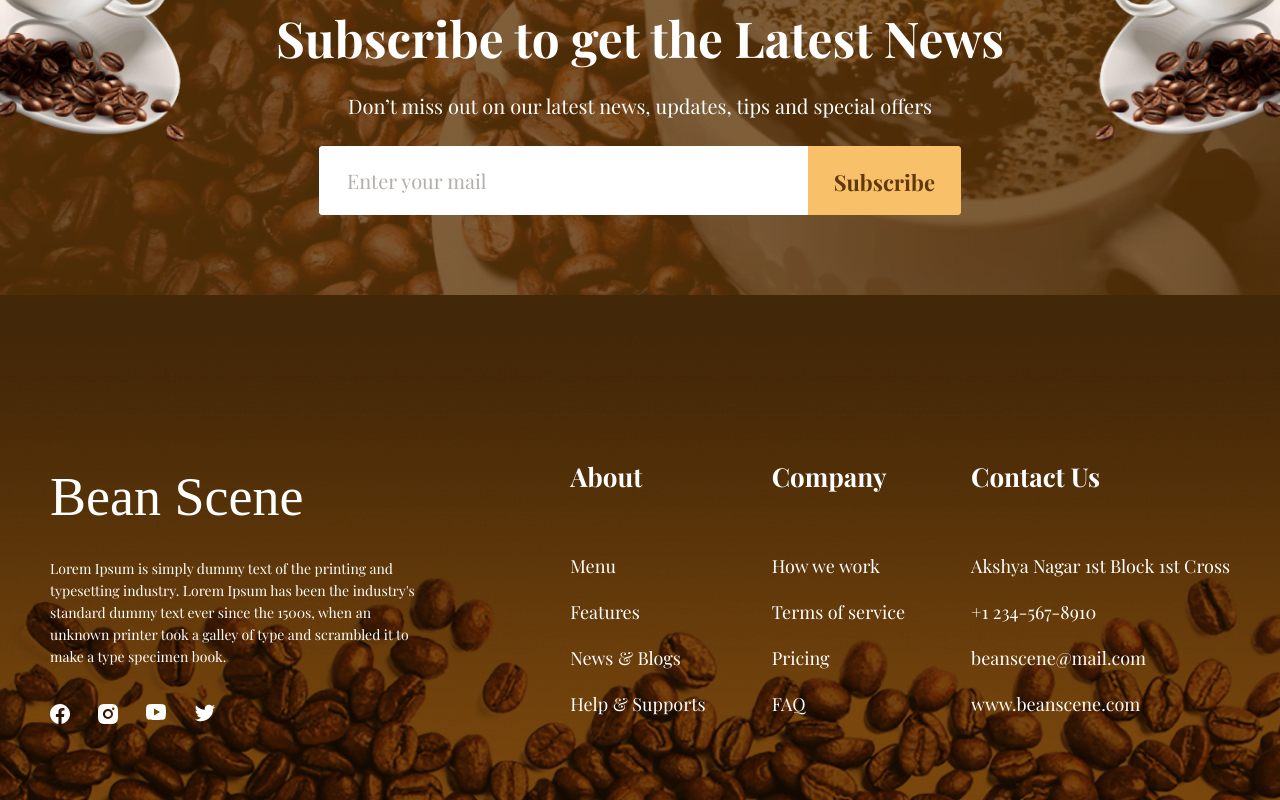
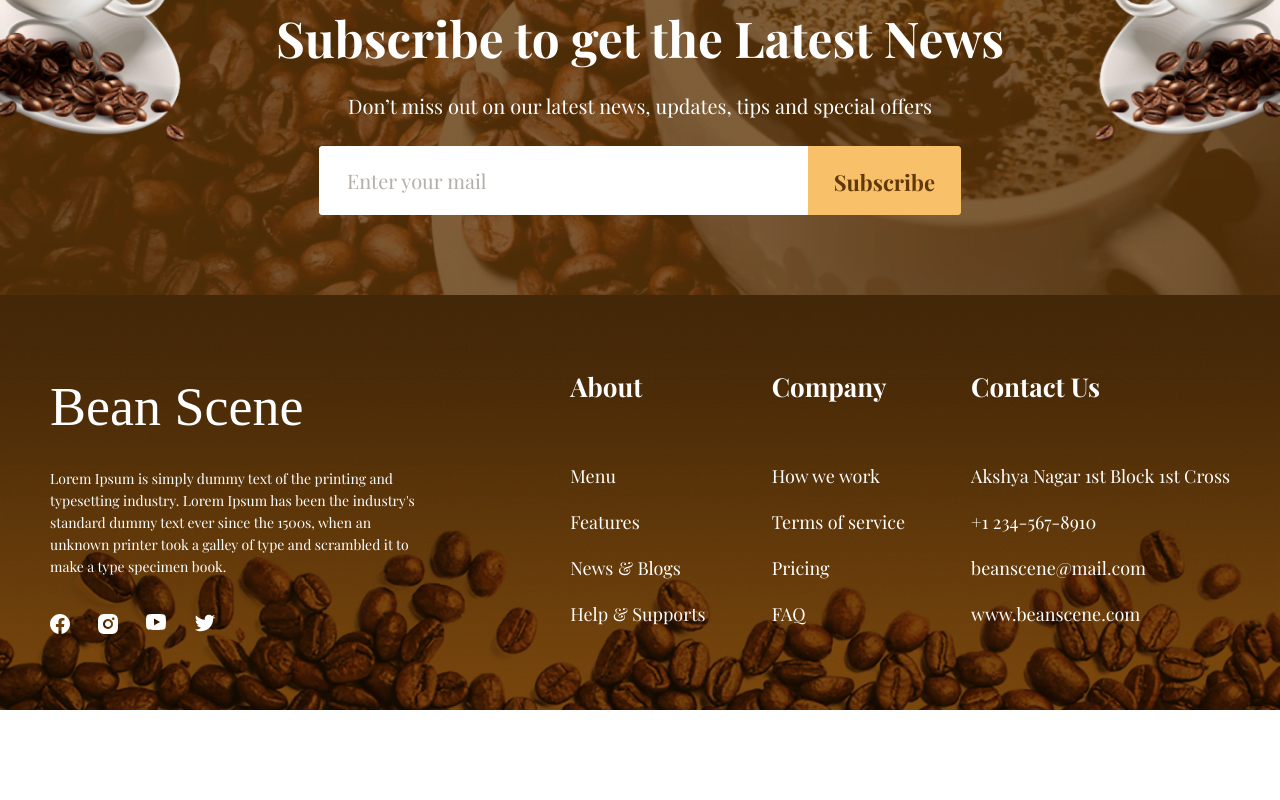
Before and after one commit to CodeFlamesk/Bean-Scene, a React (Vite) app: page / in a window 1280 px wide. Shown: the part 4398-5198 px from the top of the page. After the commit the page ends 5108 px from the top, so only its background shows below. Built offline with nearby package versions, Linux system fonts and the light colour scheme; a web font is replaced by a local one.

Commit message:
button-style-upgrade

```diff
--- a/src/components/Section/Footer.jsx
+++ b/src/components/Section/Footer.jsx
@@ -7,7 +7,7 @@ import TwitterIcon from "./img/Twitter";
 const Footer = () => {
     return (
         <footer className='flex  bg-cover bg-center bg-no-repeat relative overflow-hidden' style={{ backgroundImage: `url(${FooterBackground})`, }}>
-            <Container style='flex-col lg:flex-row pt-10 lg:pt-[162px] pb-[72px] justify-between gap-6 '>
+            <Container style='flex-col lg:flex-row pt-10 lg:pt-[72px] pb-[72px] justify-between gap-6 '>
                 {/* left хрєнь */}
                 <div className=" flex flex-col gap-5 lg:max-w-[380px] bottom-anim">
                     <p className="clicker-fonts text-[54px] text-white">Bean Scene</p>
--- a/src/index.css
+++ b/src/index.css
@@ -77,7 +77,7 @@
   }
 
   .button-orange {
-    @apply text-dark bg-orange-btn py-[14px] px-[26px] rounded-3xl border-orange-btn hover:bg-yellow-lite border cursor-pointer box-border duration-300 transition-all ease-in-out;
+    @apply text-dark bg-orange-btn py-[14px] px-[26px] rounded-3xl border-orange-btn hover:text-color-coffee border hover:rounded-lg hover:border-color-coffee cursor-pointer box-border duration-300 transition-all ease-in-out;
   }
 
   .text-coffee {
```
